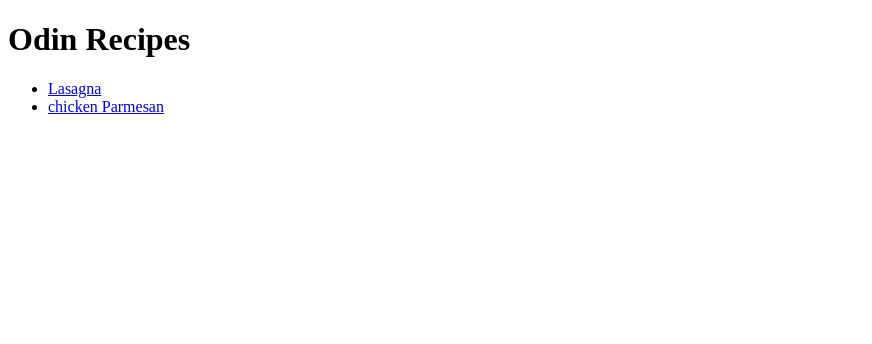
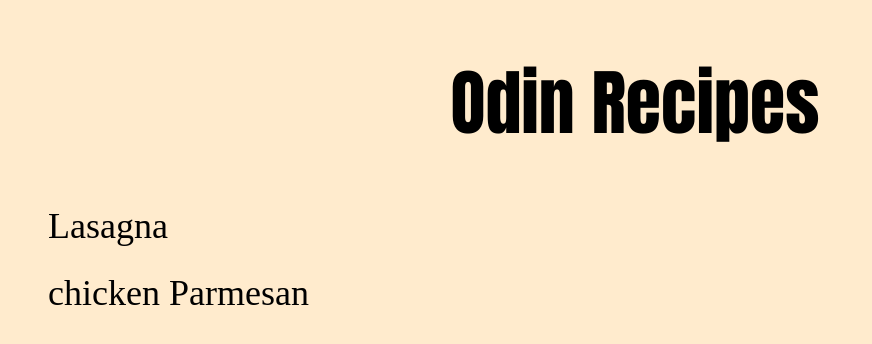
Before and after one commit to blue-pixels/odin-recipes, a plain HTML site: page index.html in a window 1280 px wide. Shown: the whole page, without its empty margins (0-872 px from the left). Drawn offline with Linux system fonts and the light colour scheme.

Commit message:
Add styles to HTML

```diff
--- a/index.html
+++ b/index.html
@@ -3,11 +3,12 @@
 <head>
     <meta charset="UTF-8">
     <meta name="viewport" content="width=device-width, initial-scale=1.0">
+    <link rel="stylesheet" href="styles.css">
     <title>odin recipes</title>
 </head>
 <body>
     <h1>Odin Recipes</h1>
-    <ul>
+    <ul id="recipes">
         <li>
             <a href="./recipes/lasagna.html" target="_self">Lasagna</a>
         </li>
--- /dev/null
+++ b/styles.css
@@ -0,0 +1,24 @@
+body{
+    background-color: blanchedalmond;
+}
+
+h1{
+    font-family: Impact,'Arial Narrow Bold', sans-serif ;
+    font-size: 72px;
+    margin-left:35%;
+}
+
+#recipes li {
+    font-size: 36px;
+    list-style-type:none;
+    margin-bottom: 2%;
+}
+
+a{
+    text-decoration: none;
+    color: black;
+}
+
+a:hover{
+    color: red;
+}
```
Also changed, not shown: recipes/chicken-parmesan.html (+1 -0 lines), recipes/lasagna.html (+1 -0 lines).
